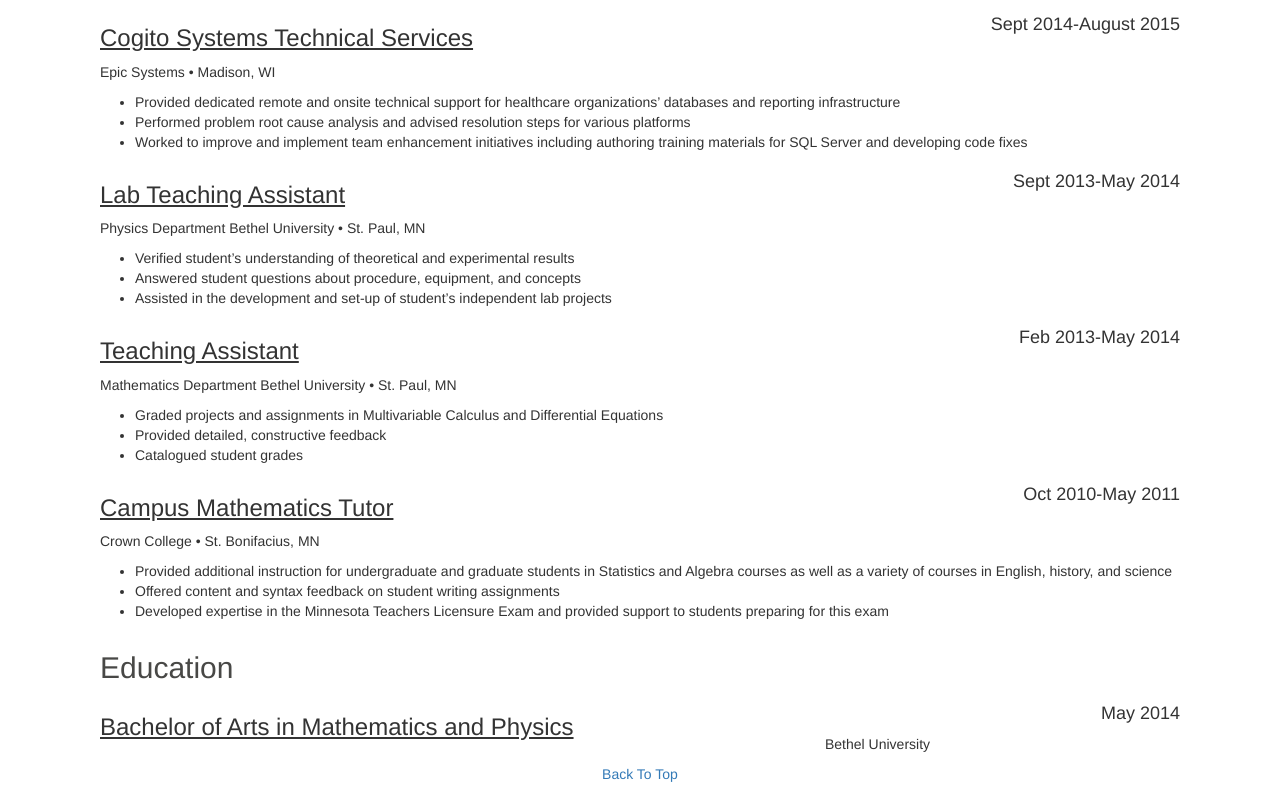
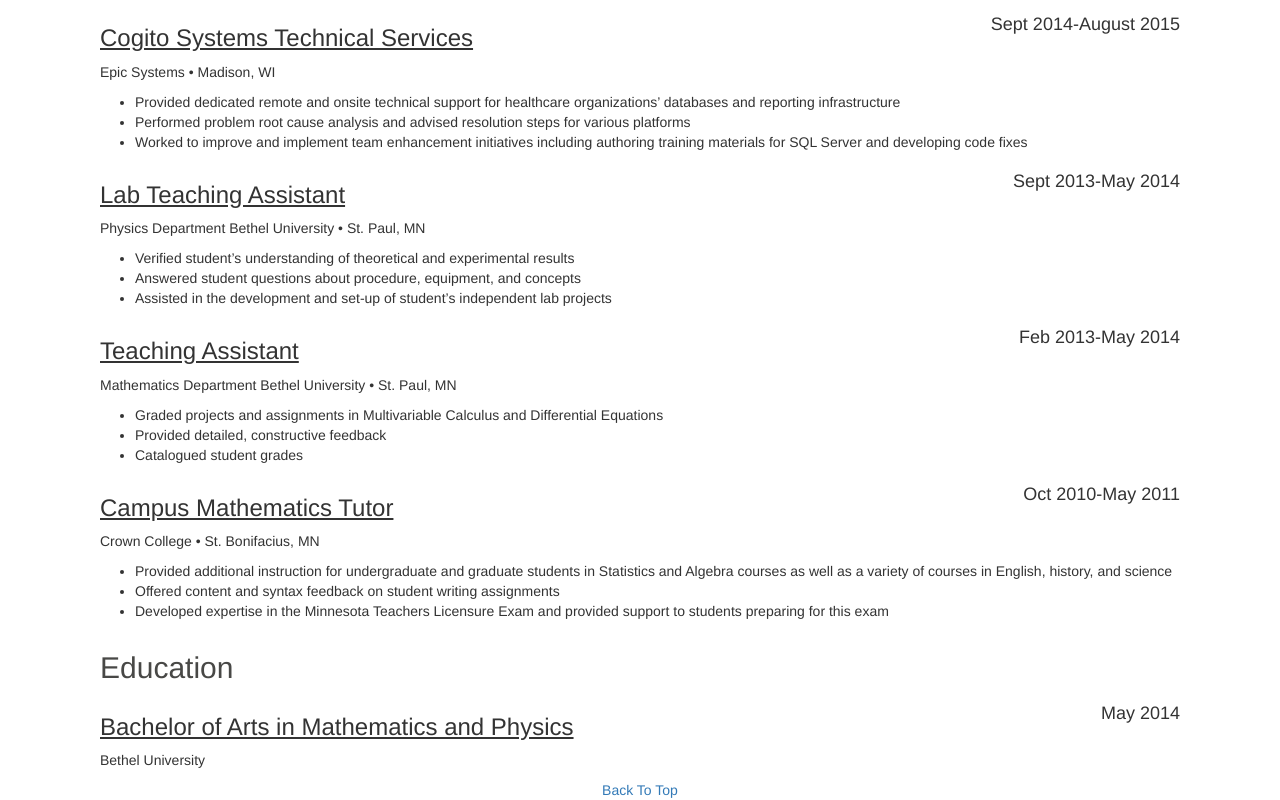
Before and after one commit to ayriela/ayriela.github.io, a plain HTML site: page index.html in a window 1280 px wide. Shown: the part 523-1323 px from the top of the page. Drawn offline with nearby package versions, Linux system fonts and the light colour scheme.

Commit message:
Update index.html

```diff
--- a/index.html
+++ b/index.html
@@ -98,7 +98,7 @@
       <div class="row">
       <h3 class="col-sm-8">Bachelor of Arts in Mathematics and Physics</h3>
       <h4 class="col-sm-4 text-right">May 2014</h4>
-      <p clas="col-sm-12 text-left">Bethel University</p>
+      <p class="col-sm-12 text-left">Bethel University</p>
       </div>
 
     </div>
```
